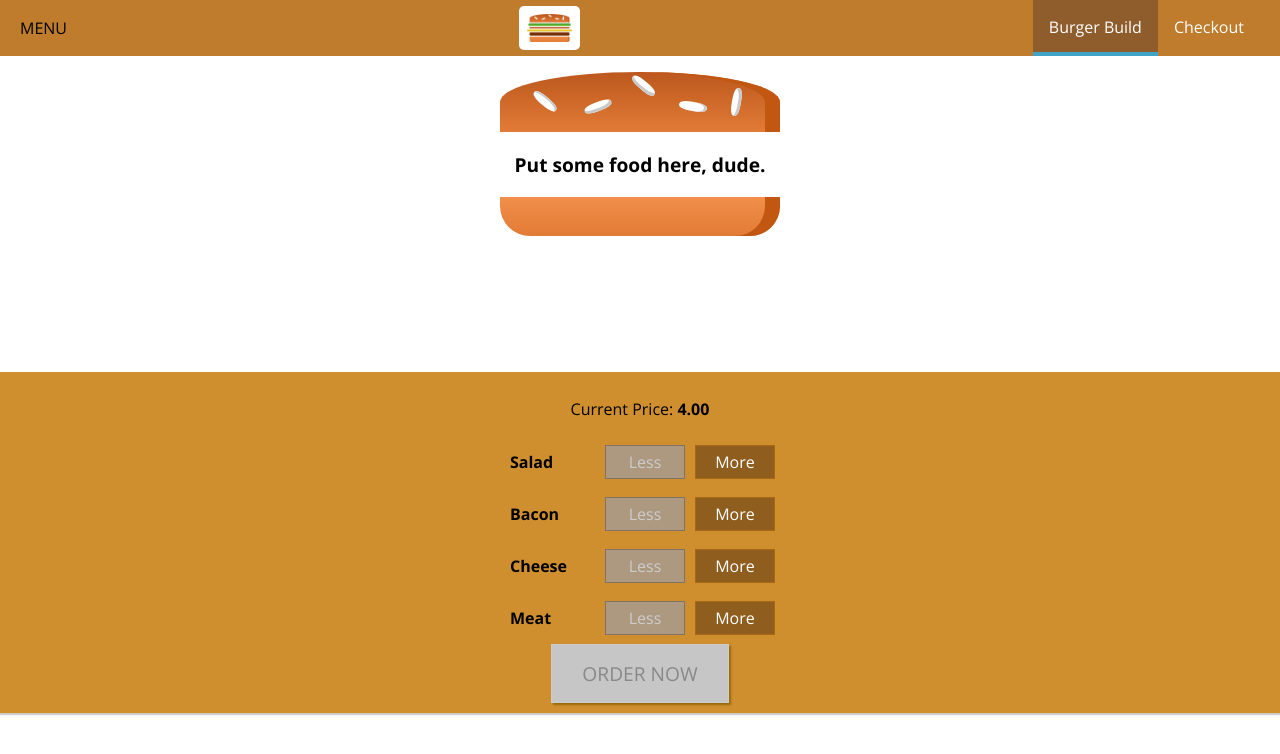
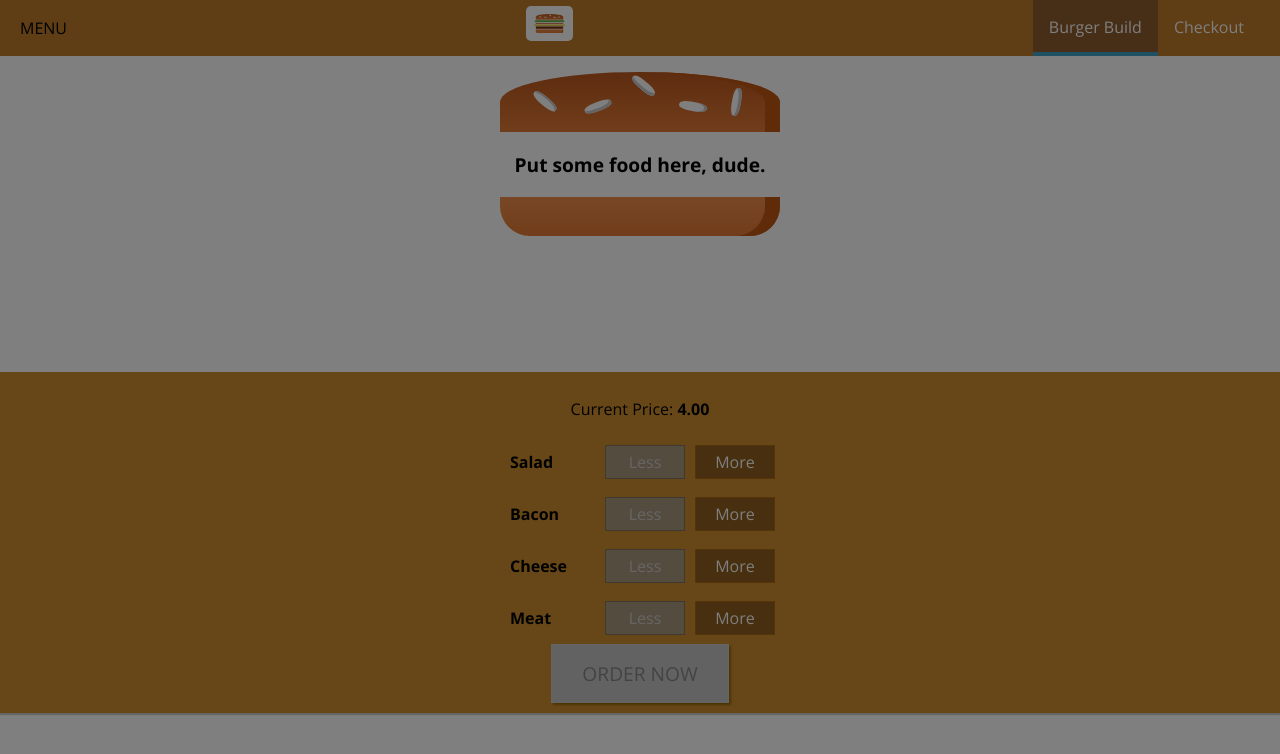
Before and after one commit to rickszaboDev/BurgerMounter, a React app: page / in a window 1280 px wide. Shown: the top 754 px of the page. Built offline with nearby package versions, Linux system fonts and the light colour scheme.

Commit message:
sideDrawer behavior

```diff
--- a/src/components/Layout/Layout.js
+++ b/src/components/Layout/Layout.js
@@ -1,18 +1,31 @@
-import React from 'react';
+import React, { Component } from 'react';
 
 import Condenser from '../../hoc/Condenser.js';
 import './Layout.css';
 import Toolbar from '../Navigation/Toolbar/Toolbar.js';
 import SideDrawer from '../Navigation/SideDrawer/SideDrawer.js';
 
-const Layout = (props) => (
+class Layout extends Component {
+
+    state = {
+        sideDrawerShow: true
+    }
+
+    closeSideDrawerHandler = () => {
+        this.setState({ sideDrawerShow: false });
+    }
+
+    render(){
+        return(
             <Condenser>
-        <SideDrawer />
+                <SideDrawer show={this.state.sideDrawerShow} closed={this.closeSideDrawerHandler}/>
                 <Toolbar />
                 <main className="Content">
-            {props.children}
+                    {this.props.children}
                 </main>
             </Condenser>
         );
+    }
+}
 
 export default Layout;
--- a/src/components/Navigation/NavigationItems/NavigationItem/NavigationItem.css
+++ b/src/components/Navigation/NavigationItems/NavigationItem/NavigationItem.css
@@ -1,9 +1,32 @@
+.NavigationItem {
+    margin: 10px 0;
+    box-sizing: border-box;
+    display: block;
+    width: 100%;
+}
+
+.NavigationItem a {
+    color: #8F5C2C;
+    text-decoration: none;
+    width: 100%;
+    box-sizing: border-box;
+    display: block;
+}
+
+.NavigationItem a:hover,
+.NavigationItem a:active,
+.NavigationItem a.active {
+    color: #40A4C8;
+}
+
+@media (min-width: 500px) {
+
     .NavigationItem {
         margin: 0;
         display: flex;
         height: 100%;
+        width: auto;
         align-items: center;
-
     }
 
     .NavigationItem a {
@@ -23,3 +46,4 @@
         border-bottom: 4px solid #40A4C8;
         color: white;
     }
+}
--- a/src/components/Navigation/NavigationItems/NavigationItems.css
+++ b/src/components/Navigation/NavigationItems/NavigationItems.css
@@ -3,7 +3,14 @@
     padding: 0;
     list-style: none;
     display: flex;
+    flex-flow: column;
     align-items: center;
     height: 100%;
-    box-sizing: border-box;
 }
+
+@media (min-width: 500px) {
+    .NavigationItems{
+        flex-flow: row;
+    }
+
+}
--- a/src/components/Navigation/SideDrawer/SideDrawer.js
+++ b/src/components/Navigation/SideDrawer/SideDrawer.js
@@ -1,16 +1,28 @@
 import React from 'react';
 
 import './SideDrawer.css';
-import NavigationItem from '../NavigationItems/NavigationItem/NavigationItem.js';
+import NavigationItems from '../NavigationItems/NavigationItems.js';
 import Logo from '../../Logo/Logo.js';
+import Backdrop from '../../UI/Backdrop/Backdrop.js';
+import Condenser from '../../../hoc/Condenser.js';
 
 const sideDrawer = (props) => {
 
+    const sideDrawerShow = props.show ? 'Open' : 'Closed';
+    console.log(sideDrawerShow);
     return(
-        <div className='SideDrawer'>
-            <NavigationItem link='/'>Teste</NavigationItem>
-            <Logo />
-        </div>
+        <Condenser>
+            <Backdrop show={props.show} onClosed={props.closed} />
+            <div className={'SideDrawer ' + sideDrawerShow}>
+                <div style={{ height: '11%'}}>
+                    <Logo />
+                </div>
+
+                <nav>
+                    <NavigationItems />
+                </nav>
+            </div>
+        </Condenser>
     );
 }
 
--- a/src/components/Navigation/Toolbar/Toolbar.css
+++ b/src/components/Navigation/Toolbar/Toolbar.css
@@ -16,3 +16,9 @@
 .Toolbar nav {
     height: 100%;
 }
+
+@media (max-width: 499px){
+    .DesktopOnly {
+        display: none;
+    }
+}
--- a/src/components/Navigation/Toolbar/Toolbar.js
+++ b/src/components/Navigation/Toolbar/Toolbar.js
@@ -8,8 +8,10 @@ const toolbar = (props) => {
     return (
     <header className='Toolbar'>
         <div>MENU</div>
-        <Logo />
-        <nav><NavigationItems /></nav>
+        <div style={{height:'80%'}}>
+            <Logo />
+        </div>
+        <nav className='DesktopOnly'><NavigationItems /></nav>
     </header>
     );
 }
--- a/src/components/UI/Backdrop/Backdrop.js
+++ b/src/components/UI/Backdrop/Backdrop.js
@@ -4,7 +4,7 @@ import './Backdrop.css';
 
 const backdrop = (props) => {
     return(
-        props.show ? <div className='Backdrop' onClick={props.onModalClosed}></div> : null
+        props.show ? <div className='Backdrop' onClick={props.onClosed}></div> : null
     );
 }
 
--- a/src/components/UI/Modal/Modal.js
+++ b/src/components/UI/Modal/Modal.js
@@ -7,7 +7,7 @@ import Backdrop from '../Backdrop/Backdrop.js';
 const modal = (props) => {
    return(
     <Condenser>
-        <Backdrop show={ props.show } onModalClosed={props.onModalClosed} />
+        <Backdrop show={ props.show } onClosed={props.onModalClosed} />
         <div
             className="Modal"
             style={{
```
Lines whose indentation alone changed are shown as unchanged.
